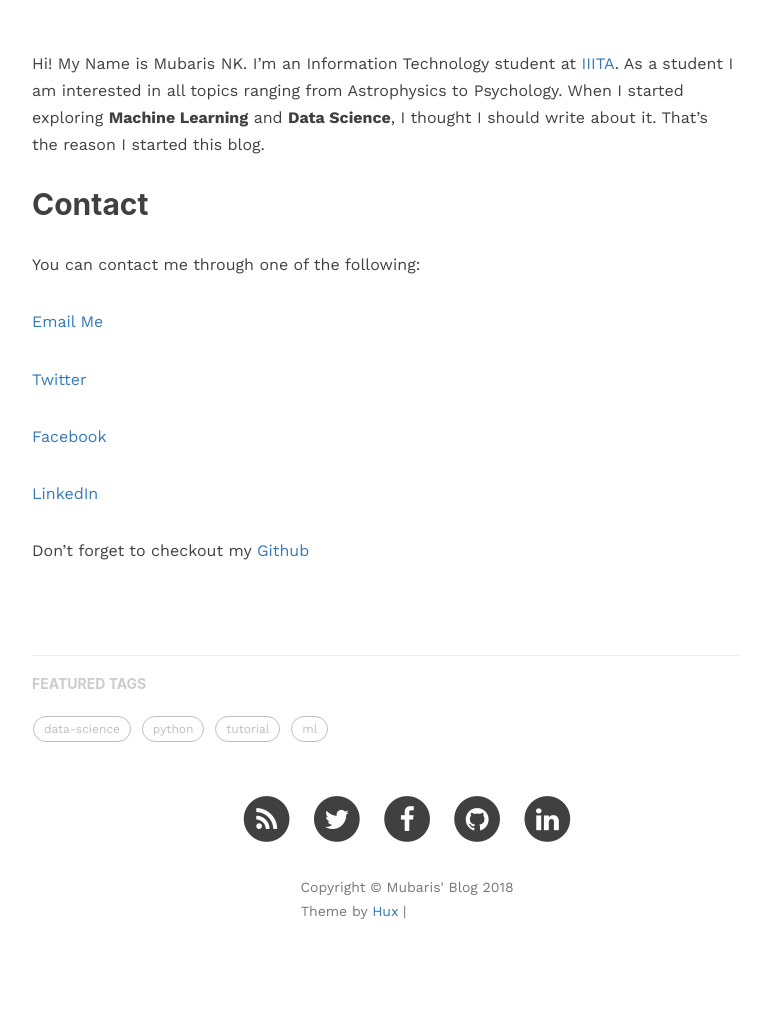
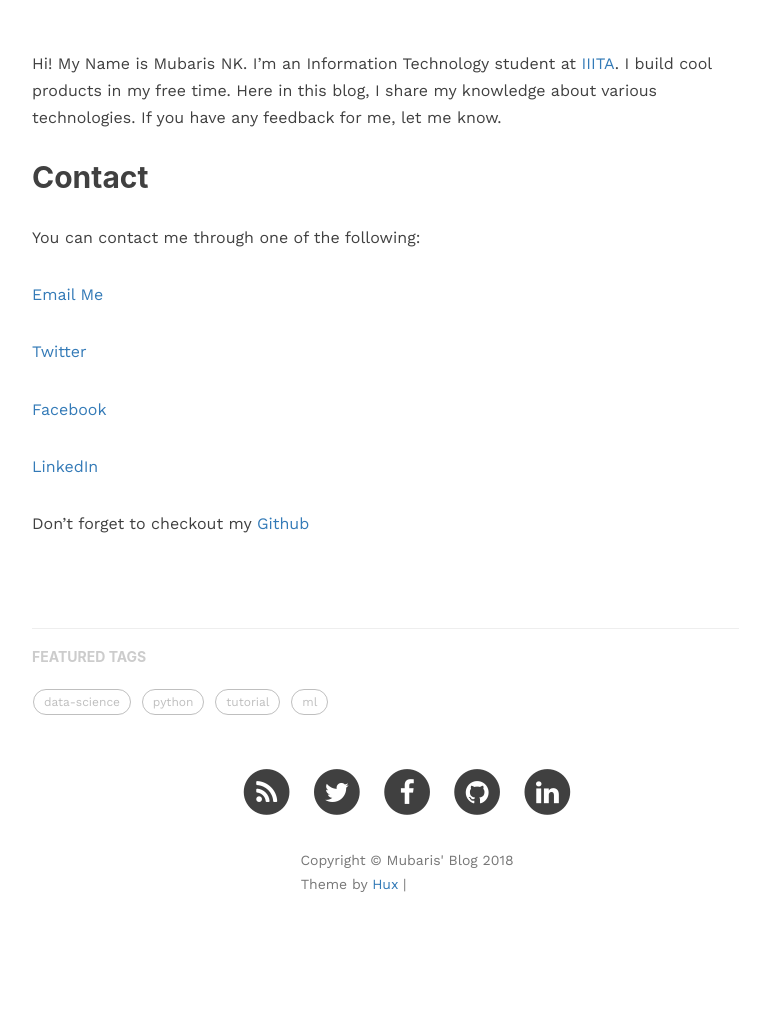
Before and after one commit to mubaris/website, a Jekyll site: the page built from about.md, in a window 1280 px wide. Shown: the part 423-1439 px from the top of the page, without its empty margins (233-996 px from the left). Built offline with Jekyll 4.4.1, drawn with Linux system fonts in a browser that asks for light colours; nearby versions of some CDN libraries; a script that is not in the unit is left out; comment, search, counter and statistics services are not loaded; after the commit the page ends 1412 px from its top, so only the background shows below that; grey boxes are pictures that could not be loaded.

Commit message:
New About.md

```diff
--- a/about.md
+++ b/about.md
@@ -7,7 +7,7 @@ header-img: files/images/about.jpg
 date: 2017-10-01
 ---
 
-Hi! My Name is Mubaris NK. I'm an Information Technology student at [IIITA](https://iiita.ac.in). As a student I am interested in all topics ranging from Astrophysics to Psychology. When I started exploring **Machine Learning** and **Data Science**, I thought I should write about it. That's the reason I started this blog.
+Hi! My Name is Mubaris NK. I'm an Information Technology student at [IIITA](https://iiita.ac.in). I build cool products in my free time. Here in this blog, I share my knowledge about various technologies. If you have any feedback for me, let me know.
 
 
 ## Contact
```
